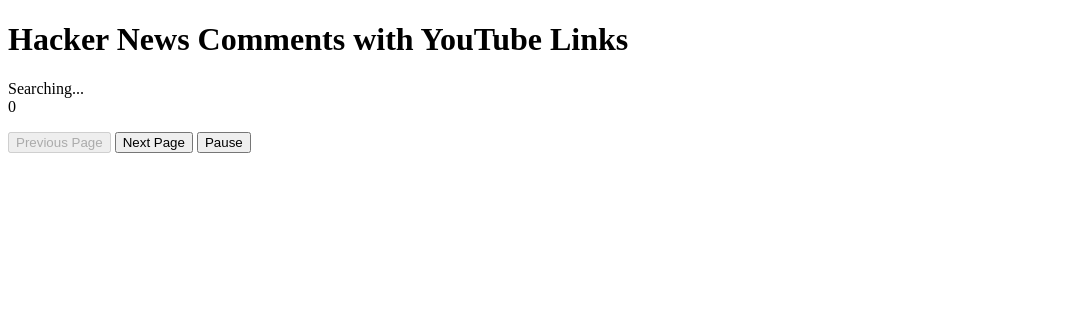
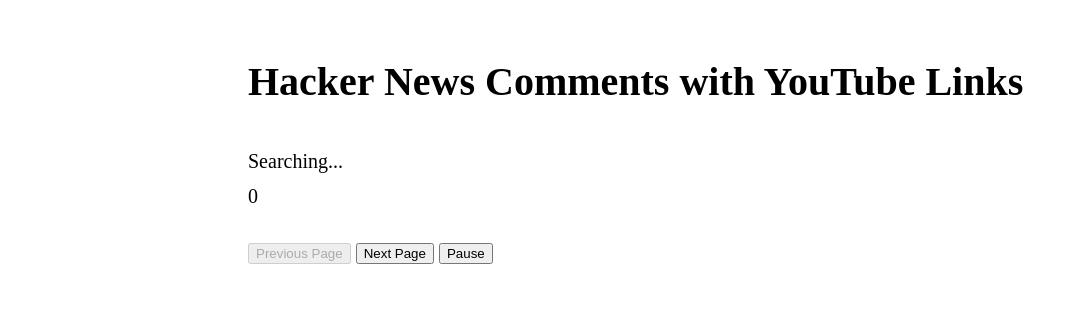
Before and after one commit to eraxeg/hn-top_youtube_links, a plain HTML site: page index.html in a window 1280 px wide. Shown: the whole page, without its empty margins (0-1078 px from the left). Drawn offline with Linux system fonts and the light colour scheme; no server answers.

Commit message:
Add a few bytes of css

```diff
--- a/index.html
+++ b/index.html
@@ -3,6 +3,7 @@
 <head>
   <meta charset="UTF-8">
   <meta name="viewport" content="width=device-width, initial-scale=1.0">
+	<link rel="stylesheet" href="style.css">
   <title>Hacker News Comments with YouTube Links</title>
 </head>
 <body>
--- /dev/null
+++ b/style.css
@@ -0,0 +1,7 @@
+html{
+  max-width: 80ch;
+  padding: 1em;
+  margin: auto;
+  line-height: 1.75;
+  font-size: 1.25em;
+}
```
